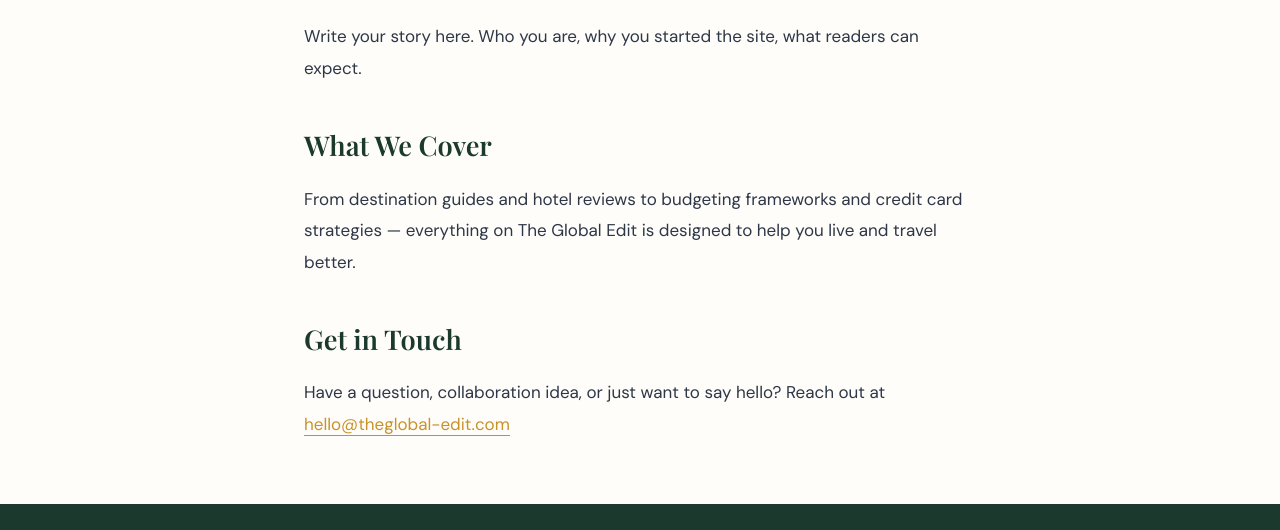
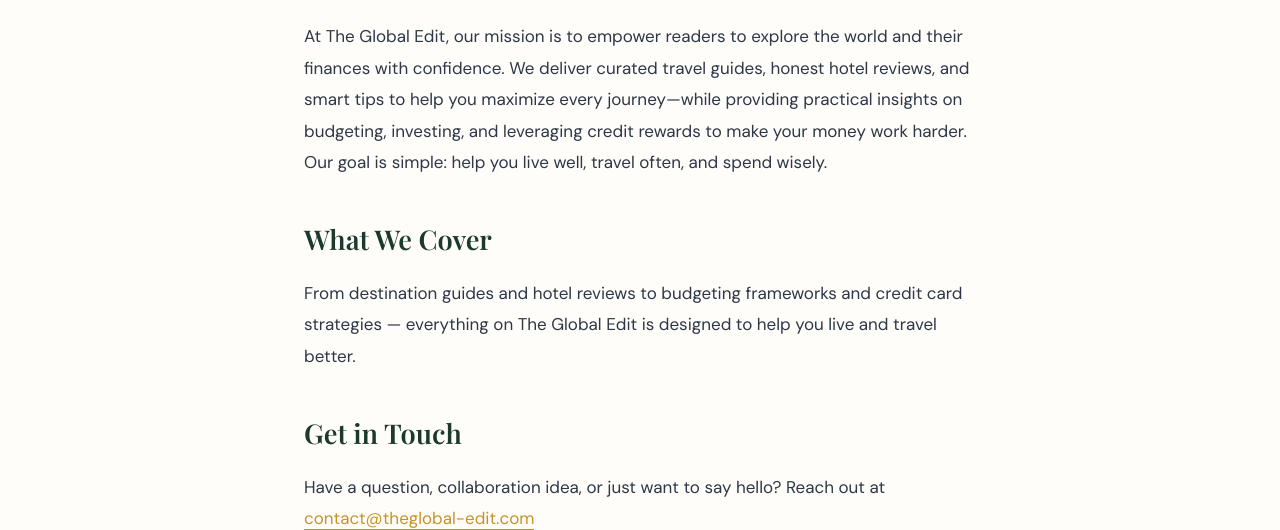
Before and after one commit to zac-monckton/theglobaledit, an Eleventy site: page src/about.md in a window 1280 px wide. Shown: the part 428-958 px from the top of the page. Built offline with nearby package versions, Linux system fonts and the light colour scheme; Eleventy itself is replaced by a stand-in of ours; files that its build step writes are made by us from their sources; a web font is replaced by a local one.

Commit message:
Update about page

```diff
--- a/src/about.md
+++ b/src/about.md
@@ -12,9 +12,9 @@
 
   <h1 style="font-family: var(--font-display); font-size: 2.5rem; font-weight: 600; line-height: 1.2; margin-bottom: 1.5rem;">Where Smart Money Meets Smart Travel</h1>
 
-  <p style="font-size: 17px; line-height: 1.85; color: #2d3748; margin-bottom: 1.5rem;">The Global Edit was founded on a simple idea: that traveling well and managing your money well aren't opposites — they go hand in hand.</p>
+  <p style="font-size: 17px; line-height: 1.85; color: #2d3748; margin-bottom: 1.5rem;">The Global Edit was founded on a simple idea: that traveling well and managing your money well aren't opposites — they go hand in hand. </p>
 
-  <p style="font-size: 17px; line-height: 1.85; color: #2d3748; margin-bottom: 1.5rem;">Write your story here. Who you are, why you started the site, what readers can expect.</p>
+  <p style="font-size: 17px; line-height: 1.85; color: #2d3748; margin-bottom: 1.5rem;">At The Global Edit, our mission is to empower readers to explore the world and their finances with confidence. We deliver curated travel guides, honest hotel reviews, and smart tips to help you maximize every journey—while providing practical insights on budgeting, investing, and leveraging credit rewards to make your money work harder. Our goal is simple: help you live well, travel often, and spend wisely.</p>
 
   <h2 style="font-family: var(--font-display); font-size: 1.7rem; font-weight: 600; margin: 2.5rem 0 1rem;">What We Cover</h2>
 
@@ -22,6 +22,6 @@
 
   <h2 style="font-family: var(--font-display); font-size: 1.7rem; font-weight: 600; margin: 2.5rem 0 1rem;">Get in Touch</h2>
 
-  <p style="font-size: 17px; line-height: 1.85; color: #2d3748; margin-bottom: 1.5rem;">Have a question, collaboration idea, or just want to say hello? Reach out at <a href="mailto:hello@theglobal-edit.com" style="color: var(--gold); border-bottom: 1px solid var(--gold);">hello@theglobal-edit.com</a></p>
+  <p style="font-size: 17px; line-height: 1.85; color: #2d3748; margin-bottom: 1.5rem;">Have a question, collaboration idea, or just want to say hello? Reach out at <a href="mailto:hello@theglobal-edit.com" style="color: var(--gold); border-bottom: 1px solid var(--gold);">contact@theglobal-edit.com</a></p>
 
 </div>
```
